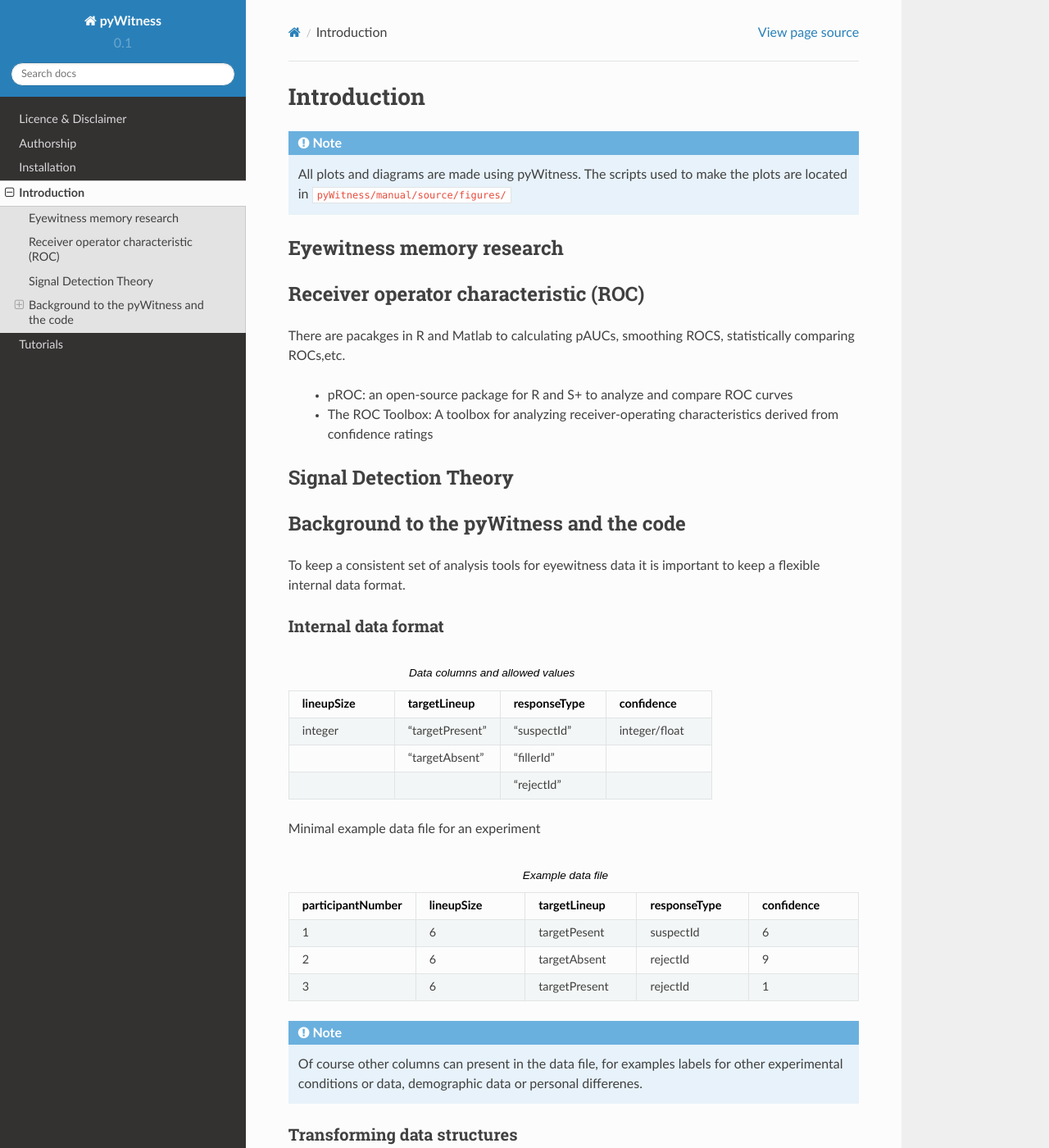
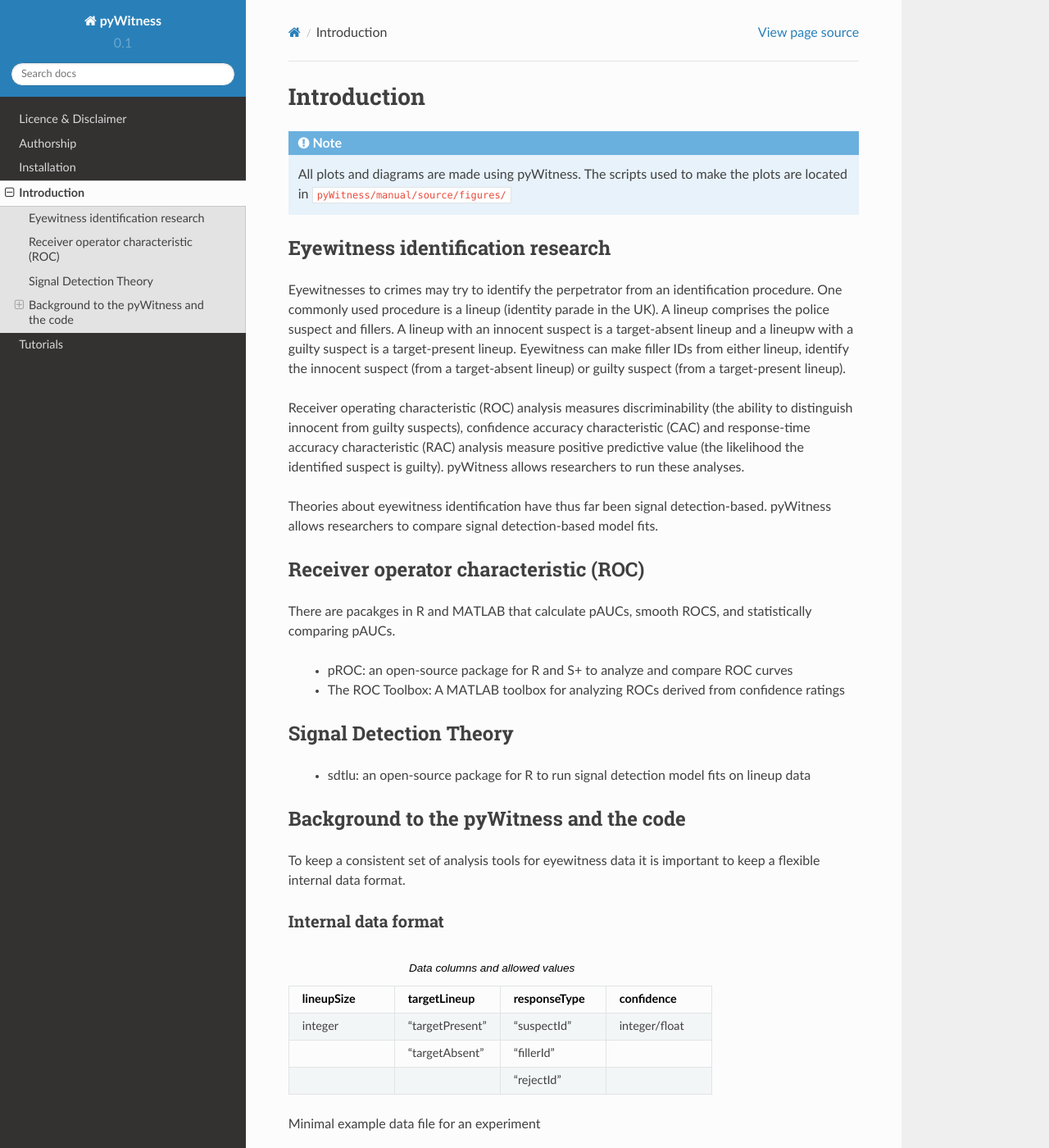
Before and after one commit to lmickes/pyWitness, a Sphinx documentation site: the page built from manual/source/introduction.rst, in a window 1280 px wide and 1400 px high. Shown: the whole window at 82% size. Built offline with Sphinx 7.4.7 and the Read the Docs theme 2.0.0, drawn with Linux system fonts in a browser that asks for light colours.

Commit message:
Update introduction.rst

```diff
--- a/manual/source/introduction.rst
+++ b/manual/source/introduction.rst
@@ -6,19 +6,27 @@ Introduction
    All plots and diagrams are made using pyWitness. The scripts used to make the plots are located in
    ``pyWitness/manual/source/figures/``
 
-Eyewitness memory research
----------------------------
+Eyewitness identification research
+----------------------------------
+
+Eyewitnesses to crimes may try to identify the perpetrator from an identification procedure. One commonly used procedure is a lineup (identity parade in the UK). A lineup comprises the police suspect and fillers. A lineup with an innocent suspect is a target-absent lineup and a lineupw with a guilty suspect is a target-present lineup. Eyewitness can make filler IDs from either lineup, identify the innocent suspect (from a target-absent lineup) or guilty suspect (from a target-present lineup).
+
+Receiver operating characteristic (ROC) analysis measures discriminability (the ability to distinguish innocent from guilty suspects), confidence accuracy characteristic (CAC) and response-time accuracy characteristic (RAC) analysis measure positive predictive value (the likelihood the identified suspect is guilty). pyWitness allows researchers to run these analyses.
+
+Theories about eyewitness identification have thus far been signal detection-based. pyWitness allows researchers to compare signal detection-based model fits.
 
 Receiver operator characteristic (ROC)
 --------------------------------------
 
-There are pacakges in R and Matlab to calculating pAUCs, smoothing ROCS, statistically comparing ROCs,etc.
+There are pacakges in R and MATLAB that calculate pAUCs, smooth ROCS, and statistically comparing pAUCs.
 
    * pROC: an open-source package for R and S+ to analyze and compare ROC curves
-   * The ROC Toolbox: A toolbox for analyzing receiver-operating characteristics derived from confidence ratings
+   * The ROC Toolbox: A MATLAB toolbox for analyzing ROCs derived from confidence ratings
 
 Signal Detection Theory
 -----------------------
+
+   * sdtlu: an open-source package for R to run signal detection model fits on lineup data
 
 Background to the pyWitness and the code
 ----------------------------------------
```
